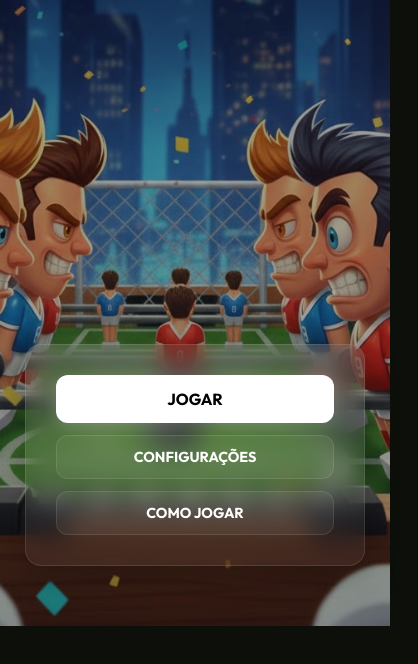
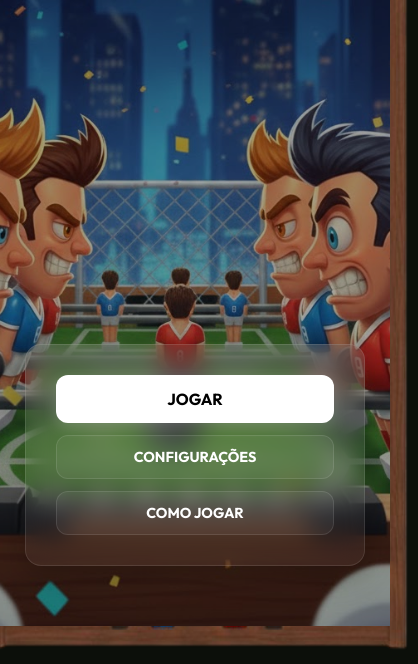
Before and after one commit to planoraapp/pebolim, a website built with Vite: page index.html in a window 390 px wide. Shown: the part 218-882 px from the top of the page, 418 px wide, since content can reach past the window. Before the commit the page ends 848 px from the top, so only its background shows below. Built offline with nearby package versions, Linux system fonts and the light colour scheme.

Commit message:
feat: integrate table frame overlay and red player mock, adjust layout for immersive experience

```diff
--- a/index.html
+++ b/index.html
@@ -15,6 +15,7 @@
 
 <body>
     <div id="app">
+        <div class="table-frame-overlay"></div>
         <header class="game-header">
             <div class="header-controls left">
                 <button id="ingame-exit-btn" class="icon-btn glass" title="Sair do Jogo">
--- a/main.js
+++ b/main.js
@@ -1,7 +1,6 @@
 /**
  * Pebolim Pro - Game Logic
  */
-// import { io } from "socket.io-client"; // Comentado pois o backend será implementado depois
 
 // Configuration & Constants
 const CONFIG = {
@@ -22,7 +21,11 @@ const CONFIG = {
         medium: { aiSpeed: 0.1, aiRange: 0.4 },
         hard: { aiSpeed: 0.18, aiRange: 0.6 }
     },
-    liftThreshold: 0.7 // ~40 degrees, angle at which players lift legs enough for ball to pass
+    liftThreshold: 0.7,
+    // Field Area Configuration (Matching the tableframe transparent hole)
+    offsetTopPct: 0.20, // 20% from top is wood
+    offsetBottomPct: 0.25, // 25% from bottom is wood
+    sideMarginPct: 0.10 // 10% from sides is wood
 };
 
 // Game States
@@ -49,6 +52,7 @@ const state = {
     dragOffsetX: 0,
     particles: [],
     cpuWaitUntil: 0,
+    activeRodTouchId: null, // Tracks the touch ID for rod movement
     settings: {
         sound: true,
         vibration: true
@@ -61,14 +65,9 @@ class NetworkSimulator {
         this.onHandlers = {};
         this.mockOpponentInterval = null;
     }
-    on(event, handler) {
-        this.onHandlers[event] = handler;
-    }
+    on(event, handler) { this.onHandlers[event] = handler; }
     emit(event, data) {
-        // console.log(`[NetworkSim] Emit: ${event}`, data);
-
         if (event === 'joinQueue') {
-            // Simula tempo de busca de 2 a 4 segundos
             setTimeout(() => {
                 const role = Math.random() > 0.5 ? 'p1' : 'p2';
                 this.onHandlers['matchFound']?.({
@@ -78,26 +77,14 @@ class NetworkSimulator {
                 this.startMockingOpponent(role);
             }, 2000 + Math.random() * 2000);
         }
-
-        if (event === 'goal' && this.onHandlers['remoteGoal']) {
-            // Simula o delay do servidor ao confirmar o gol
-            setTimeout(() => {
-                // No simulador, apenas aceitamos o que enviamos
-            }, 100);
     }
-    }
-
-    // Simula um oponente movendo as barras aleatoriamente
     startMockingOpponent(myRole) {
         if (this.mockOpponentInterval) clearInterval(this.mockOpponentInterval);
-
         this.mockOpponentInterval = setInterval(() => {
             if (state.mode !== GSTATE.PLAYING) return;
-
             const remoteRods = rods.map((r, i) => {
                 const isMyRod = (myRole === 'p1' && r.team === 0) || (myRole === 'p2' && r.team === 1);
                 if (!isMyRod) {
-                    // Simula movimento suave do oponente
                     return {
                         currentX: r.currentX + (Math.random() - 0.5) * 10,
                         angle: Math.sin(Date.now() / 200) * 0.5,
@@ -106,18 +93,16 @@ class NetworkSimulator {
                 }
                 return { currentX: r.currentX, angle: r.angle, kickCharge: r.kickCharge };
             });
-
             this.onHandlers['remoteState']?.({
                 roomId: state.roomId,
                 rods: remoteRods,
-                ball: myRole === 'p2' ? ball : null // Se eu sou P2, o P1 simulado envia a bola
+                ball: myRole === 'p2' ? ball : null
             });
         }, 50);
     }
 }
 
 const socket = new NetworkSimulator();
-// const socket = io("http://localhost:3001"); // Use esta linha quando o backend estiver pronto
 
 // Elements
 const canvas = document.getElementById('gameCanvas');
@@ -143,6 +128,10 @@ const settingsModal = document.getElementById('settings-modal');
 const howToPlayModal = document.getElementById('how-to-play-modal');
 const soundToggle = document.getElementById('sound-toggle');
 const vibrationToggle = document.getElementById('vibration-toggle');
+
+// Assets
+const playerImg = new Image();
+playerImg.src = './player.jpg';
 
 // Audio Context (Lazy initialized)
 let audioCtx = null;
@@ -171,27 +160,30 @@ const ball = {
     color: '#ffffff'
 };
 
-/**
- * Rods Configuration
- */
+// Updated Rods Configuration - Distributed within the visible area
 const rods = [
-    { yPct: 0.05, players: 1, team: 1, limit: 0.3, angle: 0, targetAngle: 0, angVel: 0, kickCharge: 0, isCharging: false, isReleasing: false }, // CPU Goalie
-    { yPct: 0.15, players: 2, team: 1, limit: 0.3, angle: 0, targetAngle: 0, angVel: 0, kickCharge: 0, isCharging: false, isReleasing: false }, // CPU Defense
-    { yPct: 0.30, players: 3, team: 0, limit: 0.2, angle: 0, targetAngle: 0, angVel: 0, kickCharge: 0, isCharging: false, isReleasing: false }, // P1 Attack
-    { yPct: 0.45, players: 4, team: 1, limit: 0.15, angle: 0, targetAngle: 0, angVel: 0, kickCharge: 0, isCharging: false, isReleasing: false }, // CPU Midfield
+    { yVisiblePct: 0.05, players: 1, team: 1, limit: 0.3, angle: 0, targetAngle: 0, angVel: 0, kickCharge: 0, isCharging: false, isReleasing: false }, // CPU Goalie
+    { yVisiblePct: 0.15, players: 2, team: 1, limit: 0.3, angle: 0, targetAngle: 0, angVel: 0, kickCharge: 0, isCharging: false, isReleasing: false }, // CPU Defense
+    { yVisiblePct: 0.32, players: 3, team: 0, limit: 0.2, angle: 0, targetAngle: 0, angVel: 0, kickCharge: 0, isCharging: false, isReleasing: false }, // P1 Attack
+    { yVisiblePct: 0.42, players: 4, team: 1, limit: 0.15, angle: 0, targetAngle: 0, angVel: 0, kickCharge: 0, isCharging: false, isReleasing: false }, // CPU Midfield
 
-    { yPct: 0.55, players: 4, team: 0, limit: 0.15, angle: 0, targetAngle: 0, angVel: 0, kickCharge: 0, isCharging: false, isReleasing: false }, // P1 Midfield
-    { yPct: 0.70, players: 3, team: 1, limit: 0.2, angle: 0, targetAngle: 0, angVel: 0, kickCharge: 0, isCharging: false, isReleasing: false }, // CPU Attack
-    { yPct: 0.85, players: 2, team: 0, limit: 0.3, angle: 0, targetAngle: 0, angVel: 0, kickCharge: 0, isCharging: false, isReleasing: false }, // P1 Defense
-    { yPct: 0.95, players: 1, team: 0, limit: 0.3, angle: 0, targetAngle: 0, angVel: 0, kickCharge: 0, isCharging: false, isReleasing: false }  // P1 Goalie
+    { yVisiblePct: 0.58, players: 4, team: 0, limit: 0.15, angle: 0, targetAngle: 0, angVel: 0, kickCharge: 0, isCharging: false, isReleasing: false }, // P1 Midfield
+    { yVisiblePct: 0.68, players: 3, team: 1, limit: 0.2, angle: 0, targetAngle: 0, angVel: 0, kickCharge: 0, isCharging: false, isReleasing: false }, // CPU Attack
+    { yVisiblePct: 0.85, players: 2, team: 0, limit: 0.3, angle: 0, targetAngle: 0, angVel: 0, kickCharge: 0, isCharging: false, isReleasing: false }, // P1 Defense
+    { yVisiblePct: 0.95, players: 1, team: 0, limit: 0.3, angle: 0, targetAngle: 0, angVel: 0, kickCharge: 0, isCharging: false, isReleasing: false }  // P1 Goalie
 ];
 
 function initRods() {
+    const top = state.height * CONFIG.offsetTopPct;
+    const availableH = state.height * (1 - CONFIG.offsetTopPct - CONFIG.offsetBottomPct);
+    const left = state.width * CONFIG.sideMarginPct;
+    const availableW = state.width * (1 - CONFIG.sideMarginPct * 2);
+
     rods.forEach(rod => {
-        rod.y = state.height * rod.yPct;
-        rod.minX = state.width * rod.limit;
-        rod.maxX = state.width * (1 - rod.limit);
-        rod.currentX = state.width / 2;
+        rod.y = top + (availableH * rod.yVisiblePct);
+        rod.minX = left + (availableW * rod.limit);
+        rod.maxX = left + (availableW * (1 - rod.limit));
+        rod.currentX = left + availableW / 2;
         rod.angle = 0;
         rod.targetAngle = 0;
         rod.angVel = 0;
@@ -203,26 +195,8 @@ function initRods() {
 
 function resize() {
     const parent = canvas.parentElement;
-    const pW = parent.clientWidth;
-    const pH = parent.clientHeight;
-
-    // Fixed width based on parent, but let height be more flexible on mobile
-    let w = pW;
-    let h = pH;
-
-    // Minimum aspect ratio (portrait) - 4/7 is standard, but we can go taller
-    const minRatio = 4 / 8; // Very tall
-    const maxRatio = 4 / 6; // Squatter but still portrait
-
-    let currentRatio = w / h;
-
-    if (currentRatio < minRatio) {
-        // Too tall, cap it
-        h = w / minRatio;
-    } else if (currentRatio > maxRatio) {
-        // Too wide, cap it
-        w = h * maxRatio;
-    }
+    const w = parent.clientWidth;
+    const h = parent.clientHeight;
 
     canvas.width = w;
     canvas.height = h;
@@ -628,11 +602,25 @@ function draw() {
             ctx.ellipse(4, 4 + Math.sin(rod.angle) * 5, size * 0.8, size * 1.2, 0, 0, Math.PI * 2);
             ctx.fill();
 
-            // --- DRAW PLAYER FIGURE ---
-            // The "T-Pose" arms are theoretically the rod itself.
+            if (rod.team === 1 && playerImg.complete) {
+                // RED TEAM (Top View Mock)
+                const viewW = size * 2.5;
+                const bodyH = size * 3;
+                const viewH = Math.cos(rod.angle) * bodyH;
+
+                // Render the image
+                // If viewH is negative, the image is rotated "away" (upside down)
+                ctx.drawImage(playerImg, -viewW / 2, 0, viewW, viewH);
+
+                // Add a subtle red tint or border to identify team if image isn't red enough
+                ctx.strokeStyle = CONFIG.colors.p2;
+                ctx.lineWidth = 2;
+                ctx.strokeRect(-viewW / 2, 0, viewW, viewH);
+            } else {
+                // BLUE TEAM or Fallback (Procedural)
+                const teamColor = rod.team === 0 ? CONFIG.colors.p1 : CONFIG.colors.p2;
 
                 // 1. Torso/Body (Rectangular)
-            // We use COS for the vertical length to simulate rotation
                 const bodyH = size * 1.8;
                 const viewH = Math.cos(rod.angle) * bodyH;
                 const viewW = size * 1.2;
@@ -645,7 +633,7 @@ function draw() {
                 ctx.fillRect(-viewW / 2, 0, viewW, viewH);
                 ctx.strokeRect(-viewW / 2, 0, viewW, viewH);
 
-            // 2. Head (Always above the rod, slightly shifting)
+                // 2. Head
                 ctx.beginPath();
                 ctx.arc(0, -size * 0.8, size * 0.7, 0, Math.PI * 2);
                 const headGrad = ctx.createRadialGradient(-2, -size * 1, 1, 0, -size * 0.8, size * 0.7);
@@ -655,28 +643,23 @@ function draw() {
                 ctx.fill();
                 ctx.stroke();
 
-            // 3. Foot/Leg (The part that actually hits the ball)
-            // It extends from the body.
+                // 3. Foot/Leg
                 const footLen = size * 1.2;
-            const footY = viewH; // Starts where body ends
+                const footY = viewH;
                 const footScaleY = Math.cos(rod.angle);
                 const footH = footLen * footScaleY;
 
-            // Foot block
                 ctx.fillStyle = teamColor;
                 ctx.fillRect(-viewW / 2, footY, viewW, footH);
                 ctx.strokeRect(-viewW / 2, footY, viewW, footH);
+            }
 
-            // Highlight/Detail - Shoulder/Neck area
-            ctx.fillStyle = 'rgba(255,255,255,0.2)';
-            ctx.fillRect(-viewW / 2, -2, viewW, 4);
-
-            // Indicator of Chute (Yellow ring, now integrated)
+            // Indicator of Chute (Yellow ring)
             if (rod.team === 0 && rod.kickCharge > 0) {
                 ctx.beginPath();
                 ctx.arc(0, 0, size * 2, -Math.PI / 2, -Math.PI / 2 + (rod.kickCharge / 100) * (Math.PI * 2));
-                ctx.strokeStyle = 'rgba(255, 255, 0, 0.6)';
-                ctx.lineWidth = 3;
+                ctx.strokeStyle = 'rgba(255, 235, 0, 0.8)';
+                ctx.lineWidth = 4;
                 ctx.stroke();
             }
 
@@ -957,20 +940,27 @@ vibrationToggle.addEventListener('change', saveSettings);
 
 function handleStart(e) {
     if (state.mode !== GSTATE.PLAYING) return;
+
     const rect = canvas.getBoundingClientRect();
-    const touch = e.touches ? e.touches[0] : e;
-    const x = touch.clientX - rect.left;
-    const y = touch.clientY - rect.top;
+    const scaleX = state.width / rect.width;
+    const scaleY = state.height / rect.height;
+
+    // Support multi-touch: check each new touch
+    const touches = e.changedTouches ? e.changedTouches : [e];
+
+    for (let i = 0; i < touches.length; i++) {
+        const touch = touches[i];
+        const x = (touch.clientX - rect.left) * scaleX;
+        const y = (touch.clientY - rect.top) * scaleY;
 
         let bestRod = null;
-    let minDist = 40;
+        let minDist = 60; // Increased tolerance for mobile hit area
+
         rods.forEach(rod => {
-        // In PVP, you can only move your own rods
             if (state.isPVP) {
                 const myTeam = state.playerRole === 'p1' ? 0 : 1;
                 if (rod.team !== myTeam) return;
             } else {
-            // In CPU mode, you always control blue (team 0)
                 if (rod.team !== 0) return;
             }
 
@@ -984,19 +974,44 @@ function handleStart(e) {
         if (bestRod) {
             state.draggedRod = bestRod;
             state.dragOffsetX = bestRod.currentX - x;
+            state.activeRodTouchId = touch.identifier ?? 'mouse';
+            // If we found a rod, we don't need to check other touches for rods in this frame
+            break;
+        }
     }
 }
 
 function handleMove(e) {
     if (!state.draggedRod) return;
+
     const rect = canvas.getBoundingClientRect();
-    const touch = e.touches ? e.touches[0] : e;
-    const x = touch.clientX - rect.left;
+    const scaleX = state.width / rect.width;
+
+    const touches = e.changedTouches ? e.changedTouches : [e];
+    for (let i = 0; i < touches.length; i++) {
+        const touch = touches[i];
+        const id = touch.identifier ?? 'mouse';
+
+        if (id === state.activeRodTouchId) {
+            const x = (touch.clientX - rect.left) * scaleX;
             state.draggedRod.currentX = x + state.dragOffsetX;
+            break;
+        }
+    }
 }
 
-function handleEnd() {
+function handleEnd(e) {
+    const touches = e.changedTouches ? e.changedTouches : [e];
+    for (let i = 0; i < touches.length; i++) {
+        const touch = touches[i];
+        const id = touch.identifier ?? 'mouse';
+
+        if (id === state.activeRodTouchId) {
             state.draggedRod = null;
+            state.activeRodTouchId = null;
+            break;
+        }
+    }
 }
 
 function startCharging() {
@@ -1022,9 +1037,16 @@ function endCharging() {
 canvas.addEventListener('mousedown', handleStart);
 window.addEventListener('mousemove', handleMove);
 window.addEventListener('mouseup', handleEnd);
-canvas.addEventListener('touchstart', (e) => { e.preventDefault(); handleStart(e); }, { passive: false });
-canvas.addEventListener('touchmove', (e) => { e.preventDefault(); handleMove(e); }, { passive: false });
+canvas.addEventListener('touchstart', (e) => {
+    if (e.cancelable) e.preventDefault();
+    handleStart(e);
+}, { passive: false });
+canvas.addEventListener('touchmove', (e) => {
+    if (e.cancelable) e.preventDefault();
+    handleMove(e);
+}, { passive: false });
 window.addEventListener('touchend', handleEnd);
+window.addEventListener('touchcancel', handleEnd);
 
 kickBtn.addEventListener('mousedown', startCharging);
 kickBtn.addEventListener('touchstart', (e) => { e.preventDefault(); startCharging(); }, { passive: false });
--- a/style.css
+++ b/style.css
@@ -34,22 +34,25 @@ body {
 #app {
     width: 100%;
     height: 100%;
-    max-width: 600px;
-    /* Increased from 500px */
+    max-width: 500px;
+    /* Standard portrait table width */
     display: flex;
     flex-direction: column;
     position: relative;
     padding: env(safe-area-inset-top) 0 env(safe-area-inset-bottom) 0;
+    background: #0c0f0a;
 }
 
-/* Header & Scoreboard */
+/* Header & Scoreboard - Positioned on the top wood */
 .game-header {
-    padding: 15px 20px;
-    z-index: 10;
+    padding: 20px 30px;
+    z-index: 60;
     display: flex;
     justify-content: space-between;
     align-items: center;
     gap: 10px;
+    height: 15%;
+    /* Allocated height on top wood */
 }
 
 .header-controls {
@@ -135,30 +138,81 @@ body {
     opacity: 0.3;
 }
 
-/* Game Field Container */
+/* Game Field Container - The central 'hole' */
 #game-container {
-    flex: 1;
-    position: relative;
+    position: absolute;
+    top: 20%;
+    /* Top wood ends around here */
+    bottom: 25%;
+    /* Bottom wood starts around here */
+    left: 10%;
+    /* Left wood width */
+    right: 10%;
+    /* Right wood width */
+    background: #0c0f0a;
+    z-index: 10;
+    box-shadow: inset 0 0 50px rgba(0, 0, 0, 1);
+    overflow: hidden;
     display: flex;
     align-items: center;
     justify-content: center;
-    margin: 10px;
-    border-radius: 12px;
-    overflow: hidden;
-    background: #000;
-    box-shadow: inset 0 0 100px rgba(0, 0, 0, 0.5);
+}
+
+#gameCanvas {
+    width: 100% !important;
+    height: 100% !important;
+    display: block;
+    object-fit: fill;
+}
+
+.table-frame-overlay {
+    position: absolute;
+    inset: 0;
+    background-image: url('./tableframe.png');
+    background-size: 100% 100%;
+    background-position: center;
+    background-repeat: no-repeat;
+    pointer-events: none;
+    z-index: 50;
+    /* Above the field, below the UI buttons */
 }
 
 /* Mobile Optimizations */
+@media (max-width: 500px) {
+    #app {
+        max-width: none;
+        height: 100vh;
+        height: 100dvh;
+    }
+
+    #game-container {
+        left: 8%;
+        /* Thinner side wood on mobile */
+        right: 8%;
+        top: 22%;
+        bottom: 26%;
+    }
+
+    .game-header {
+        top: 8%;
+    }
+
+    .game-controls {
+        bottom: 8%;
+    }
+}
+
 @media (max-width: 450px) {
     #game-container {
-        margin: 5px;
-        border-radius: 4px;
+        margin: 40px 20px;
         position: relative;
     }
 
-    .game-header {
-        padding: 5px 15px;
+    .table-frame-overlay {
+        top: -38px;
+        left: -28px;
+        right: -28px;
+        bottom: -38px;
     }
 
     .game-controls {
@@ -239,24 +293,22 @@ body {
     }
 }
 
-canvas {
-    display: block;
-    max-width: 100%;
-    max-height: 100%;
-    border-radius: 8px;
-}
-
 /* Controls & Footer */
+/* Footer / Controls - Positioned on the bottom wood */
 .game-controls {
-    padding: 20px;
+    padding: 10px 30px 30px;
+    min-height: 180px;
     display: flex;
     flex-direction: column;
-    gap: 15px;
-    z-index: 10;
+    justify-content: center;
+    z-index: 60;
+    position: relative;
 }
 
 .force-meter-container {
     flex: 1;
+    max-width: 250px;
+    margin: 0 auto;
 }
 
 .footer-main-row {
```
Also changed, not shown: player.jpg (added), playerblue.jpg (added), server.js (indentation only), tableframe.png (added). Lines whose indentation alone changed are shown as unchanged.
